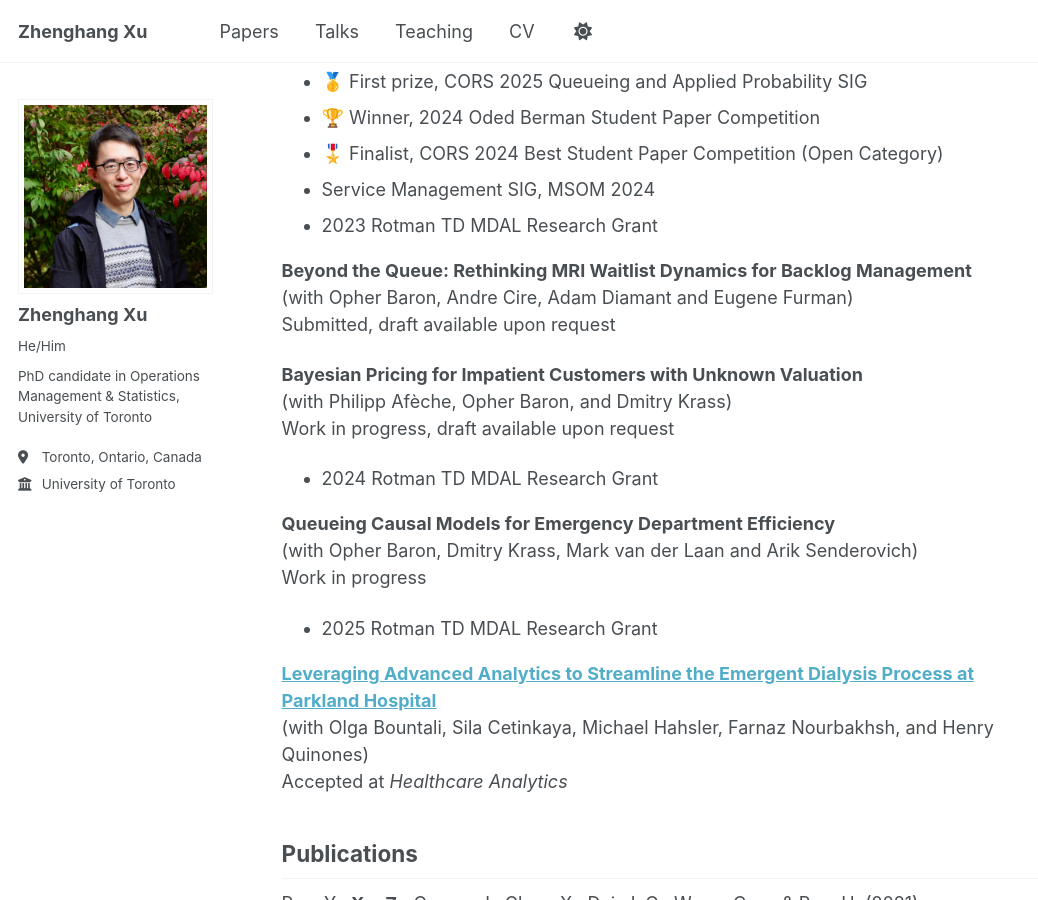
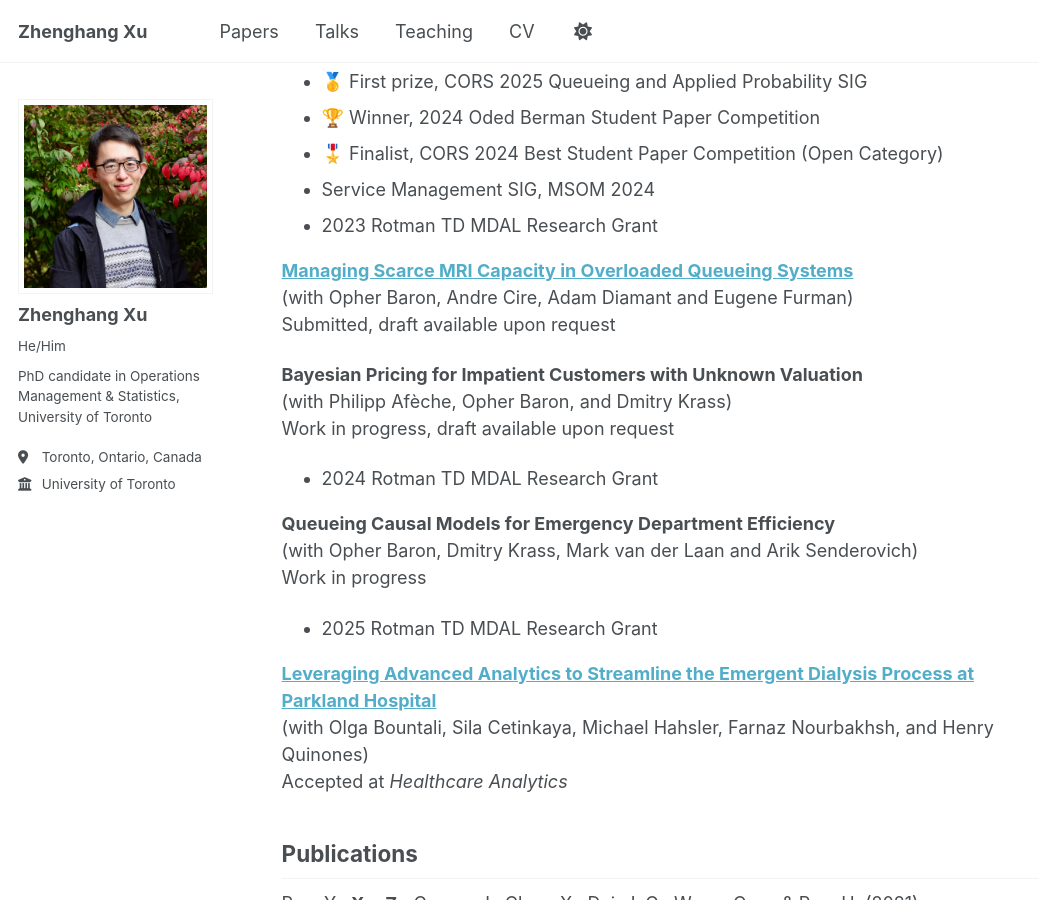
Before and after one commit to zhenghangxu-baymax/zhenghangxu-baymax.github.io, a Jekyll site: the page built from _pages/papers.md, in a window 1280 px wide and 900 px high, scrolled down 450 px. Shown: the whole window, without its empty margins (0-1038 px from the left). Built offline with Jekyll 4.4.1, drawn with Linux system fonts in a browser that asks for light colours.

Commit message:
Add MRI paper PDF

```diff
--- a/_pages/papers.md
+++ b/_pages/papers.md
@@ -18,7 +18,7 @@ Forthcoming at *MSOM*, 2025 (Job Market Paper)
 - Service Management SIG, MSOM 2024
 - 2023 Rotman TD MDAL Research Grant
 
-**Beyond the Queue: Rethinking MRI Waitlist Dynamics for Backlog Management**
+**[Managing Scarce MRI Capacity in Overloaded Queueing Systems]({{ base_path }}/files/managing-scarce-mri-capacity.pdf)**
 (with Opher Baron, Andre Cire, Adam Diamant and Eugene Furman)
 Submitted, draft available upon request
 
```
Also changed, not shown: 1 other file.
